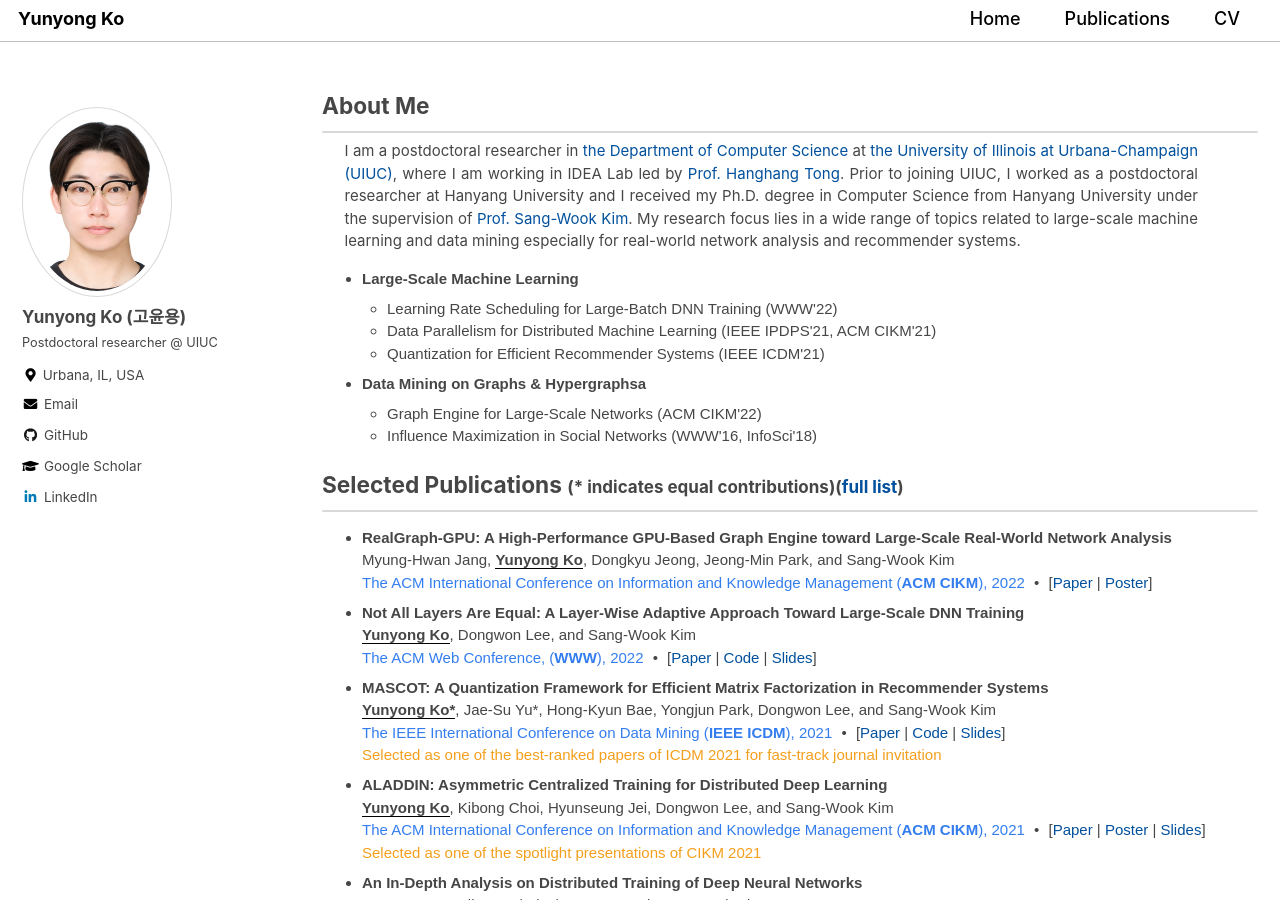
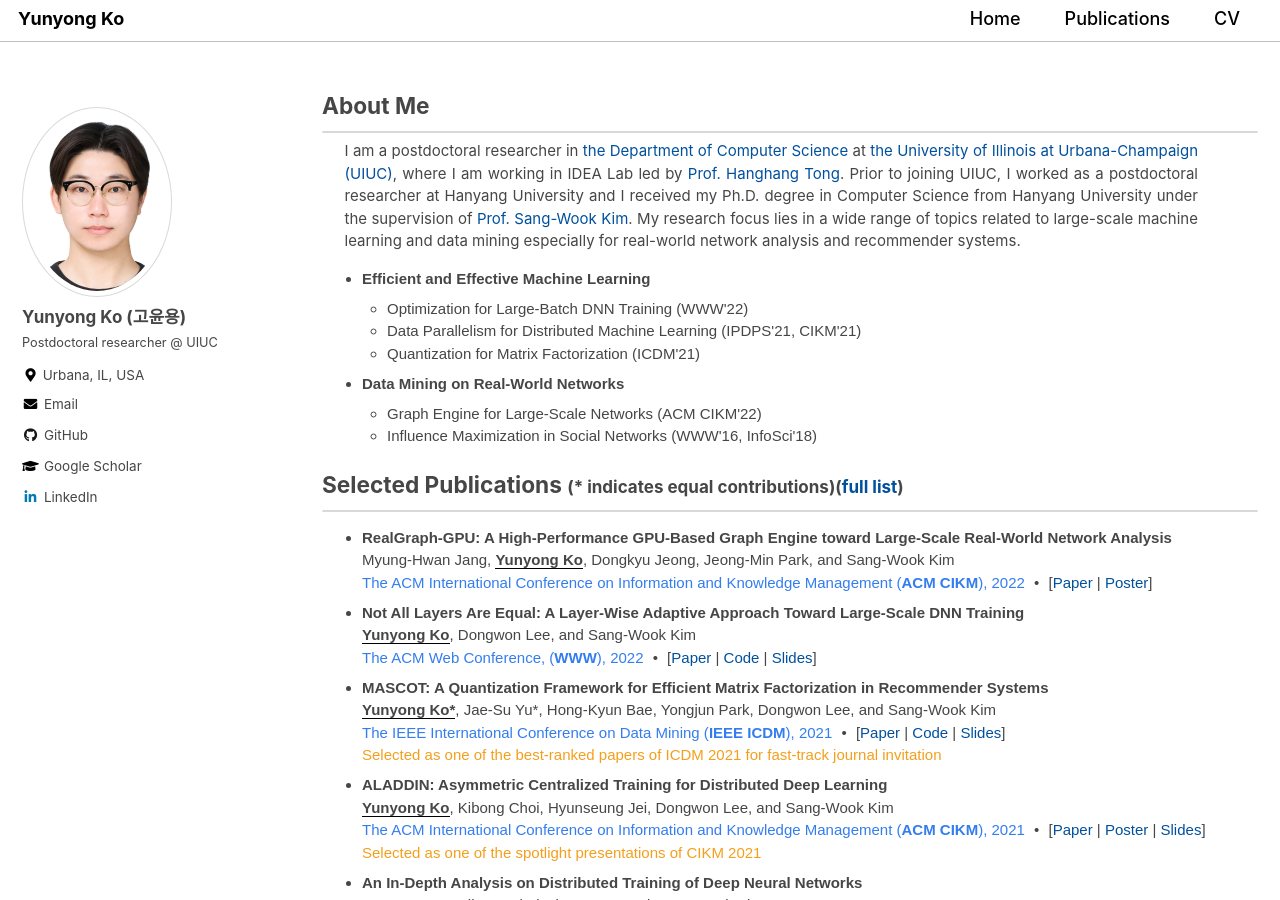
Before and after one commit to yy-ko/yy-ko.github.io, a Jekyll site: the page built from index.html, in a window 1280 px wide and 900 px high. Built offline with Jekyll 4.4.1, drawn with Linux system fonts in a browser that asks for light colours; cached includes are drawn as plain includes; the list of posts is cut into pages by our own code.

Commit message:
research interests

```diff
--- a/index.html
+++ b/index.html
@@ -12,16 +12,16 @@ Prior to joining UIUC, I worked as a postdoctoral researcher at Hanyang Universi
 My research focus lies in a wide range of topics related to large-scale machine learning and data mining especially for real-world network analysis and recommender systems.
 </p>
 	<ul class="my_list">
-		<li><strong>Large-Scale Machine Learning</strong>
+		<li><strong>Efficient and Effective Machine Learning</strong>
 			<ul>
-				<li class="inner-li">Learning Rate Scheduling for Large-Batch DNN Training (WWW'22)</li>
-				<li class="inner-li">Data Parallelism for Distributed Machine Learning (IEEE IPDPS'21, ACM CIKM'21)</li>
-				<li class="inner-li">Quantization for Efficient Recommender Systems (IEEE ICDM'21)</li>
+				<!-- <li class="inner-li">Knowledge Graph based News Classification (WWW'23)</li> -->
+				<li class="inner-li">Optimization for Large-Batch DNN Training (WWW'22)</li>
+				<li class="inner-li">Data Parallelism for Distributed Machine Learning (IPDPS'21, CIKM'21)</li>
+				<li class="inner-li">Quantization for Matrix Factorization (ICDM'21)</li>
 			</ul>
 		</li>
-		<li><strong>Data Mining on Graphs & Hypergraphsa</strong>
+		<li><strong>Data Mining on Real-World Networks</strong>
 			<ul>
-				<!-- <li class="inner-li">Knowledge Graph based News Classification (WWW'23)</li> -->
 				<li class="inner-li">Graph Engine for Large-Scale Networks (ACM CIKM'22)</li>
 				<li class="inner-li">Influence Maximization in Social Networks (WWW'16, InfoSci'18)</li>
 			</ul>
```
